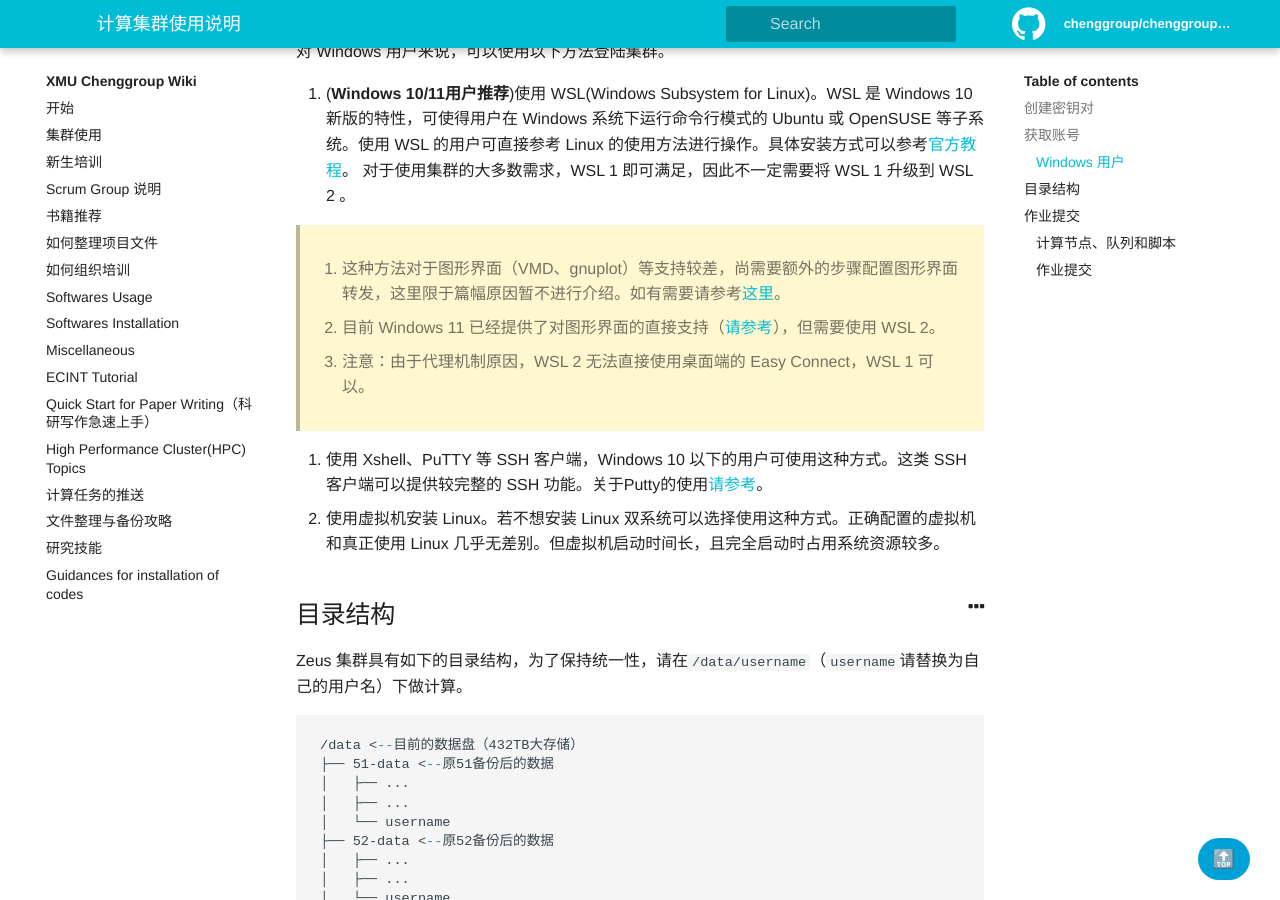
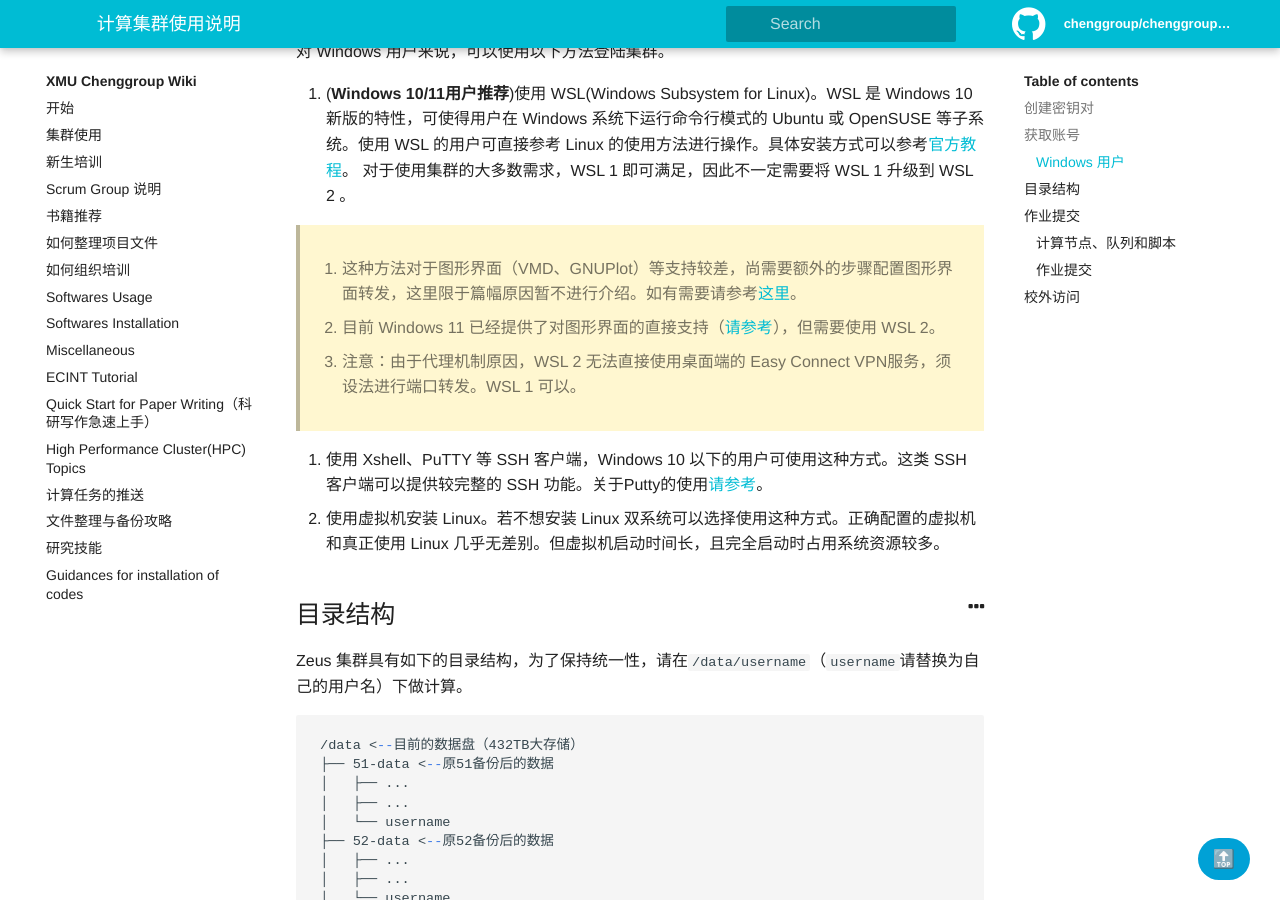
Before and after one commit to chenggroup/chenggroup.github.io, a Jekyll site: the page built from _wiki/集群使用/cluster_usage.md, in a window 1280 px wide and 900 px high, scrolled down 1479 px. Built offline with Jekyll 4.4.1, drawn with Linux system fonts in a browser that asks for light colours; some of the changed text lies outside the part shown.

Commit message:
update ssh and group cluster tutorial

```diff
--- a/_wiki/集群使用/cluster_usage.md
+++ b/_wiki/集群使用/cluster_usage.md
@@ -52,11 +52,11 @@
 
 1. (**Windows 10/11用户推荐**)使用 WSL(Windows Subsystem for Linux)。WSL 是 Windows 10 新版的特性，可使得用户在 Windows 系统下运行命令行模式的 Ubuntu 或 OpenSUSE 等子系统。使用 WSL 的用户可直接参考 Linux 的使用方法进行操作。具体安装方式可以参考[官方教程](https://docs.microsoft.com/zh-cn/windows/wsl/install-win10)。 对于使用集群的大多数需求，WSL 1 即可满足，因此不一定需要将 WSL 1 升级到 WSL 2 。
 
-> 1. 这种方法对于图形界面（VMD、gnuplot）等支持较差，尚需要额外的步骤配置图形界面转发，这里限于篇幅原因暂不进行介绍。如有需要请参考[这里](https://zhuanlan.zhihu.com/p/128507562)。
+> 1. 这种方法对于图形界面（VMD、GNUPlot）等支持较差，尚需要额外的步骤配置图形界面转发，这里限于篇幅原因暂不进行介绍。如有需要请参考[这里](https://zhuanlan.zhihu.com/p/128507562)。
 >
 > 2. 目前 Windows 11 已经提供了对图形界面的直接支持（[请参考](https://docs.microsoft.com/en-us/windows/wsl/tutorials/gui-apps)），但需要使用 WSL 2。
 >
-> 3. 注意：由于代理机制原因，WSL 2 无法直接使用桌面端的 Easy Connect，WSL 1 可以。
+> 3. 注意：由于代理机制原因，WSL 2 无法直接使用桌面端的 Easy Connect VPN服务，须设法进行端口转发。WSL 1 可以。
 
 2. 使用 Xshell、PuTTY 等 SSH 客户端，Windows 10 以下的用户可使用这种方式。这类 SSH 客户端可以提供较完整的 SSH 功能。关于Putty的使用[请参考](https://bicmr.pku.edu.cn/~wenzw/pages/login.html)。
 
@@ -211,3 +211,9 @@
 若看到 `Job <1360> is being terminated` 的提示，则说明停止任务的请求已经发出。一段时间后，该任务即被杀死。
 
 {% include alert.html type="tip" title="链接" content="更多使用教程和说明请参考：<a href='http://202.38.95.90/zlsc/pxjz/201408/W020140804352832330063.pdf'> LSF作业调度系统使用指南</a>" %}
+
+## 校外访问
+
+若为在校师生，可使用学校提供的 SSLVPN 登陆集群。
+
+详细配置方法请参阅：[SSLVPN 使用说明-厦门大学VPN专题网站](https://vpn.xmu.edu.cn/info/1260/1203.htm)。
```
Also changed, not shown: _wiki/集群使用/ssh_note.md (+22 -11 lines).
